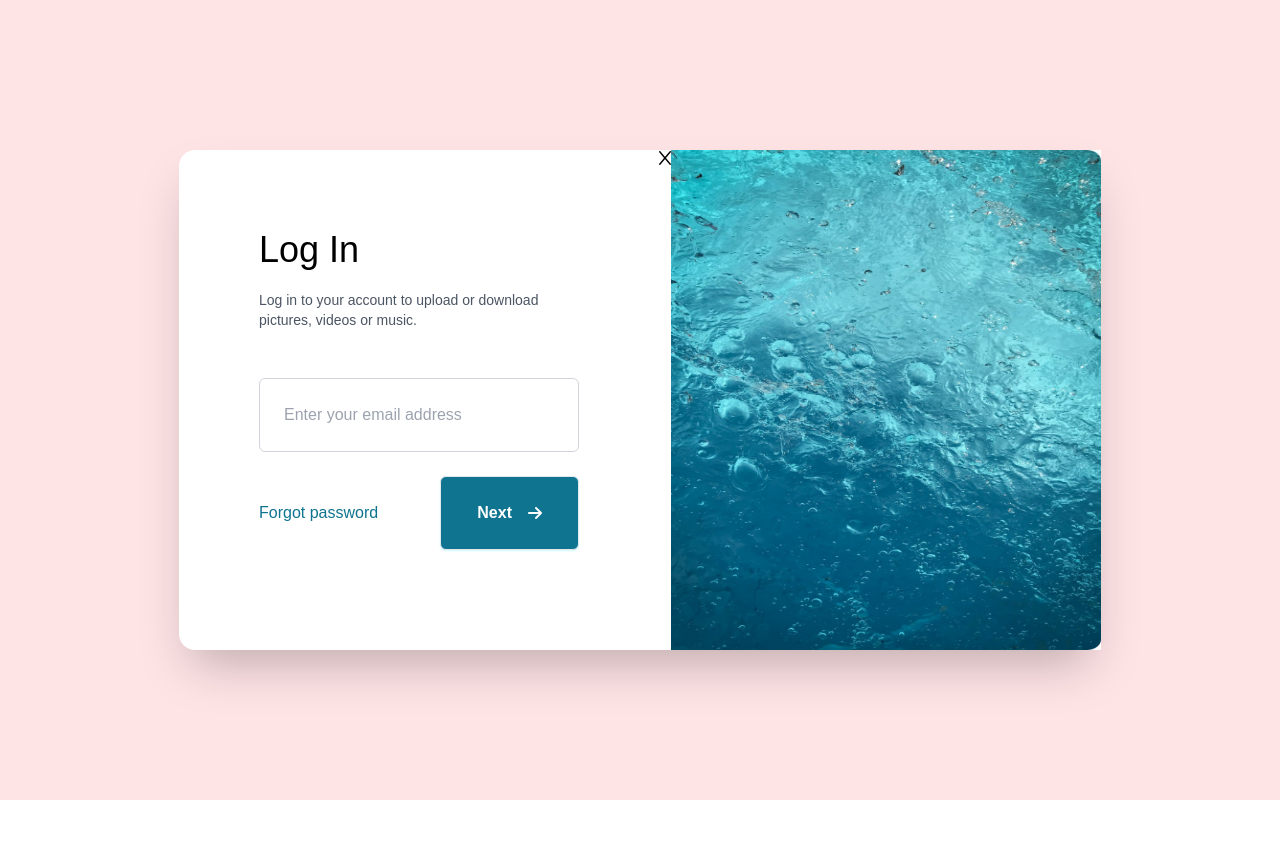
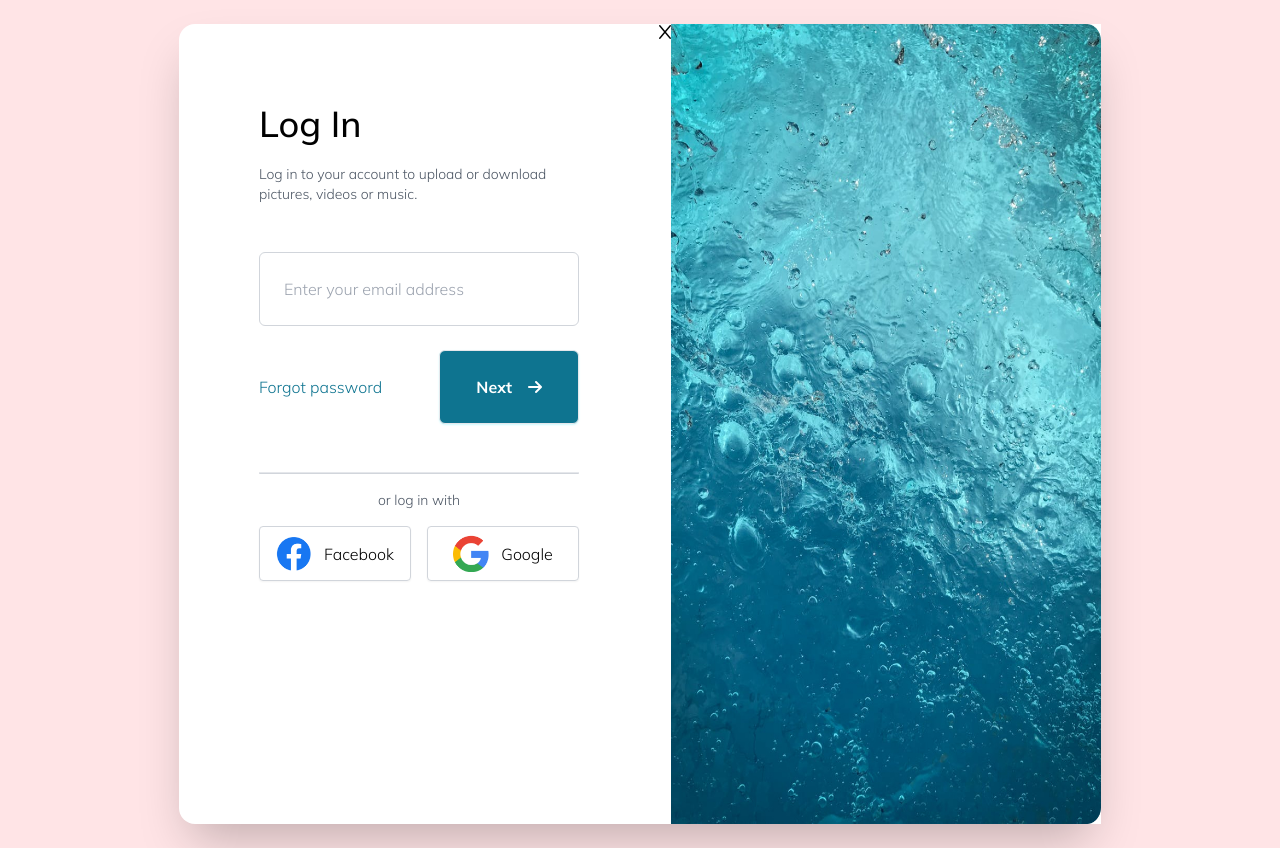
Before and after one commit to Meetkamal256/tailwindcss-projects, a plain HTML site: page login-modal/index.html in a window 1280 px wide. Before the commit the page ends 800 px from the top, so only its background shows below. Drawn offline with nearby package versions, Linux system fonts and the light colour scheme.

Commit message:
card bottom content area styling done

```diff
--- a/login-modal/index.html
+++ b/login-modal/index.html
@@ -4,6 +4,10 @@
     <meta charset="UTF-8" />
     <meta name="viewport" content="width=device-width, initial-scale=1.0" />
     <title>Login modal</title>
+    <link
+      href="https://fonts.googleapis.com/css2?family=Mulish:wght@300;400;500;600;700&family=Rokkitt:wght@600;700&display=swap"
+      rel="stylesheet"
+    />
     <script
       src="https://kit.fontawesome.com/dacccb715c.js"
       crossorigin="anonymous"
@@ -25,8 +29,7 @@
     <div class="flex items-center justify-center min-h-screen bg-rose-100">
       <!-- Card container  -->
       <div
-        class="relative flex flex-col space-y-10 bg-white shadow-2xl rounded-2xl m-6 md:flex-row md:space-y-0 md:m-6 h-[500px]"
-      >
+        class="relative flex flex-col space-y-10 bg-white shadow-2xl rounded-2xl m-6 md:flex-row md:space-y-0 md:m-6 min-h-screen">
         <!-- left side -->
         <div class="p-6 md:p-20">
           <!-- top content -->
@@ -47,11 +50,36 @@
             <div class="font-thin text-center text-cyan-700">
               Forgot password
             </div>
-            <button type="button" class="bg-cyan-700 w-full md:w-auto flex items-center justify-center p-6 space-x-4 font-bold font-sans text-white rounded-md shadow-sm
-            shadow-cyan-100 px-9 hover:bg-opacity-90 hover:shadow-lg border transition duration-150 hover:-translate-y-0.5">
-            <span>Next</span>
-            <i class="fa-solid fa-arrow-right ml-3"></i>
+            <button
+              type="button"
+              class="bg-cyan-700 w-full md:w-auto flex items-center justify-center p-6 space-x-4 font-bold font-sans text-white rounded-md shadow-sm shadow-cyan-100 px-9 hover:bg-opacity-90 hover:shadow-lg border transition duration-150 hover:-translate-y-0.5"
+            >
+              <span>Next</span>
+              <i class="fa-solid fa-arrow-right ml-3"></i>
             </button>
+          </div>
+          <!-- border -->
+          <div class="border border-b-gray-300 mt-12"></div>
+
+          <!-- bottom content -->
+          <p class="text-gray-600 text-center p-4 text-sm font-thin">
+            or log in with
+          </p>
+
+          <div
+            class="flex flex-col space-x-0 space-y-6 md:flex-row md:space-x-4 md:space-y-0"
+          >
+          <button class="flex items-center justify-center border p-2 space-x-3 border-gray-300 rounded shadow-sm hover:bg-opacity-30 hover:shadow-lg
+          hover:-translate-y-0.5 transition duration-200 md:w-1/2">
+              <img src="images/facebook.png" alt="" class="w-9">
+              <span class="font-thin">Facebook</span>
+            </button>
+            <button class="flex items-center justify-center border p-2 space-x-3 border-gray-300 rounded shadow-sm hover:bg-opacity-30 hover:shadow-lg
+            hover:-translate-y-0.5 transition duration-200 md:w-1/2">
+                <img src="images/google.png" alt="" class="w-9">
+                <span class="font-thin">Google</span>
+              </button>
+
           </div>
         </div>
 
```
